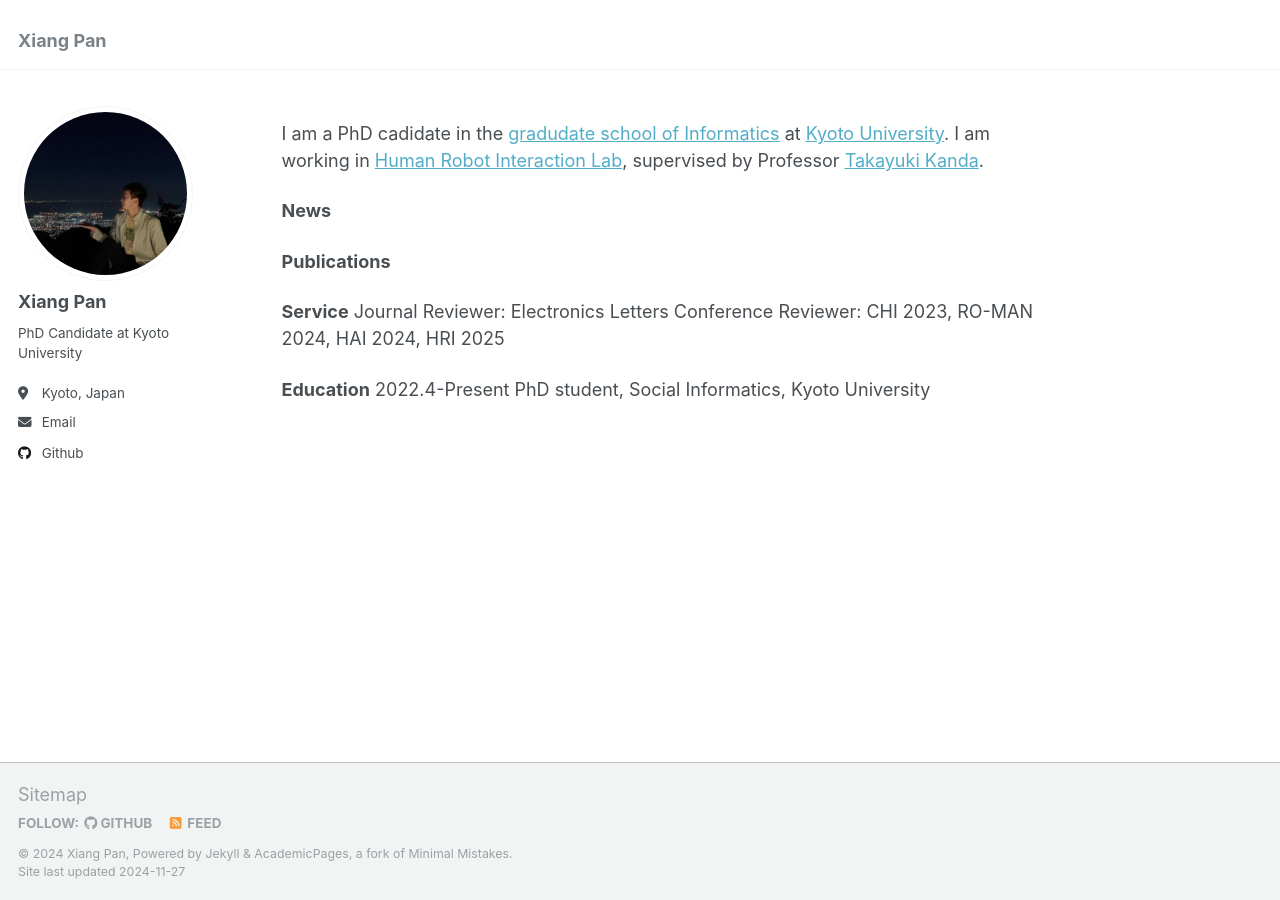
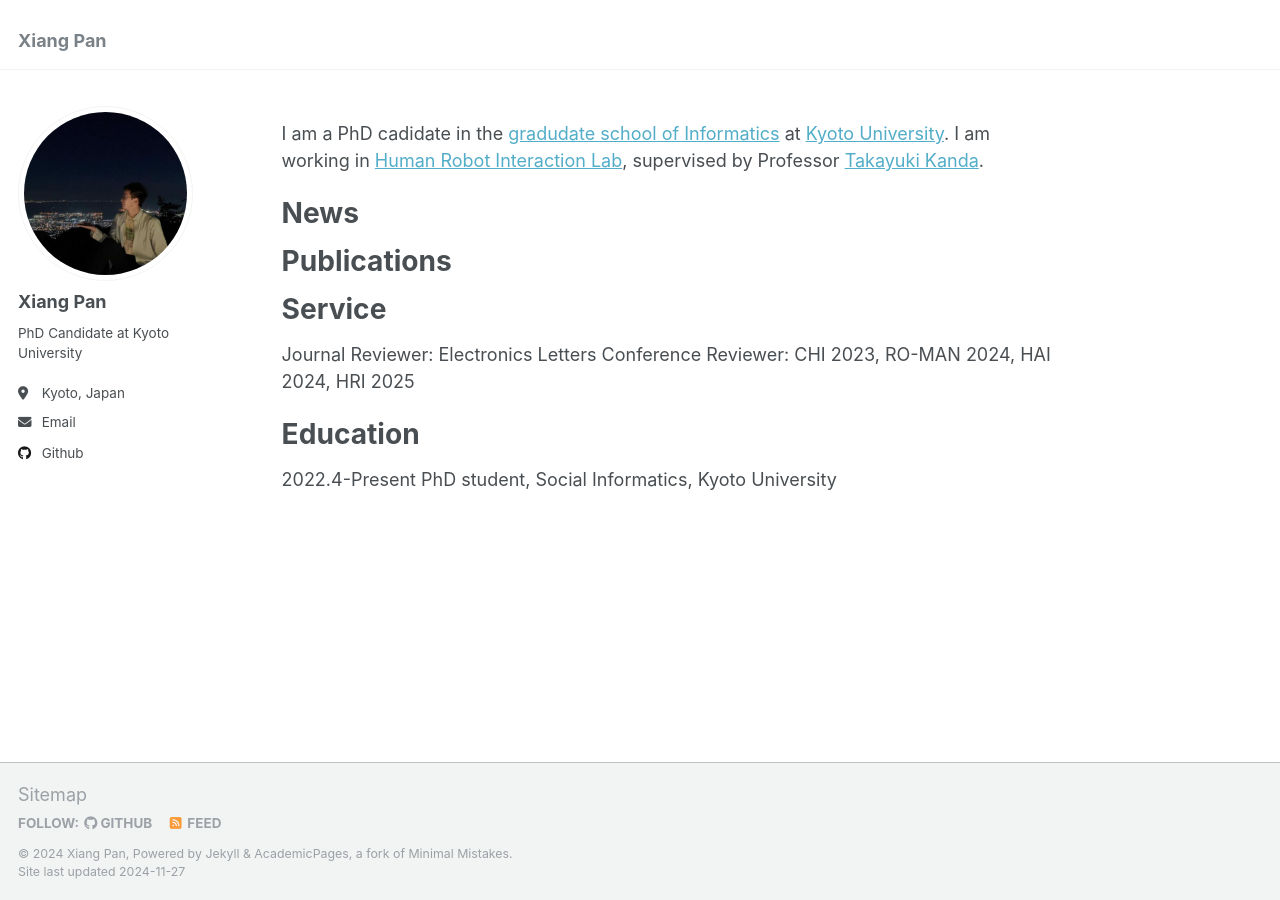
Before and after one commit to pan-xiang/pan-xiang.github.io, a Jekyll site: the page built from _pages/about.md, in a window 1280 px wide. Built offline with Jekyll 4.4.1, drawn with Linux system fonts in a browser that asks for light colours.

```diff
--- a/_pages/about.md
+++ b/_pages/about.md
@@ -9,15 +9,15 @@ redirect_from:
 
 I am a PhD cadidate in the [gradudate school of Informatics](https://www.i.kyoto-u.ac.jp/en/) at [Kyoto University](https://www.kyoto-u.ac.jp/en). I am working in [Human Robot Interaction Lab](https://www.robot.soc.i.kyoto-u.ac.jp/en/), supervised by Professor [Takayuki Kanda](https://scholar.google.com/citations?hl=en&user=BL9EACgAAAAJ).
 
-**News**
+# **News**
 
-**Publications**
+# **Publications**
 
-**Service**
+# **Service**
 Journal Reviewer: Electronics Letters
 Conference Reviewer: CHI 2023, RO-MAN 2024, HAI 2024, HRI 2025
 
-**Education**
+# **Education**
 2022.4-Present PhD student, Social Informatics, Kyoto University
 
 
```
